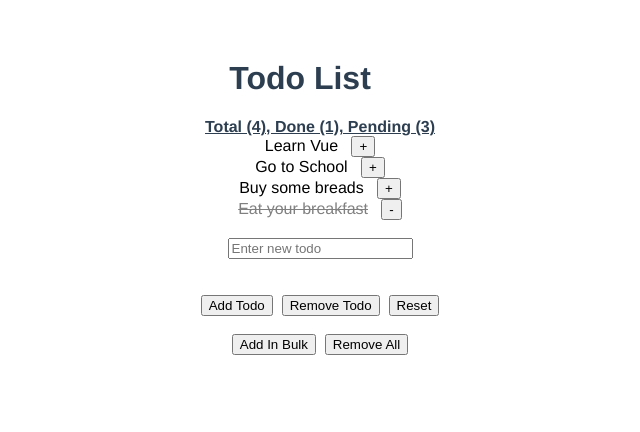
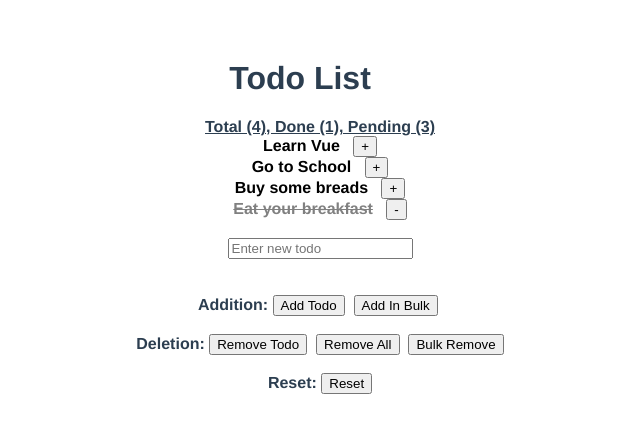
Before and after one commit to raksgithub/first-vue-app, a Vue app: page / in a window 1280 px wide. Shown: the top 432 px of the page, without its empty margins (340-980 px from the left). Built offline with nearby package versions, Linux system fonts and the light colour scheme; the HTML template or start-up script is replaced by a standard one.

Commit message:
Added Bulk remove feature

```diff
--- a/src/components/todos/Todos.vue
+++ b/src/components/todos/Todos.vue
@@ -14,17 +14,23 @@
         <input type="text" v-model="newTodo" placeholder="Enter new todo" />
       </div>
       <div v-else v-for="(bulkTodo, index) in bulkTodos" :key="index">
-        <input type="text" v-model="bulkTodos[index]" v-bind:placeholder="'Enter Bulk Todo ' + (index + 1)" />
+        <input type="text" v-model="bulkTodos[index]" v-bind:placeholder="`Enter Todo ${index + 1}`" />
       </div>
       <br />
       <br />
+      <span>Addition: </span>
       <button @click="addTodo">{{ bulk ? 'Bulk Add' : 'Add Todo' }}</button>&nbsp;
-      <button @click="removeTodo">Remove Todo</button>&nbsp;
-      <button @click="reset">Reset</button>
+      <button @click="addInBulk" v-if="!bulk">Add In Bulk</button>&nbsp;
       <br />
       <br />
-      <button @click="addInBulk" v-if="!bulk">Add In Bulk</button>&nbsp;
-      <button @click="removeAll">Remove All</button>
+      <span>Deletion: </span>
+      <button @click="removeTodo">{{ bulkRemove ? 'Bulk Remove' : 'Remove Todo' }}</button>&nbsp;
+      <button @click="removeAll">Remove All</button>&nbsp;
+      <button v-if="!bulkRemove" @click="removeInBulk">Bulk Remove</button>
+      <br />
+      <br />
+      <span>Reset: </span>
+      <button @click="reset">Reset</button>
     </ul>
   </div>
 </template>
@@ -50,8 +56,9 @@ export default {
     done: 0,
     todos_copy: [],
     bulk: false,
-    addInBulkCount: 0,
-    bulkTodos: []
+    bulkCount: 0,
+    bulkTodos: [],
+    bulkRemove: false
   }),
   created() {
     // Shallow recursive copy of todos
@@ -109,12 +116,17 @@ export default {
       });
     },
     addInBulk: function() {
-      const count = Number(prompt("How many ?"));
+      const count = Number(prompt('How many ?'));
       this.bulk = true;
-      this.addInBulkCount = count;
+      this.bulkCount = count;
       for (let i = 0; i < count; i++) {
-        this.bulkTodos.push("");
+        this.bulkTodos.push('');
       }
+    },
+    removeInBulk: function() {
+      const count = Number(prompt('How many ?'));
+      this.bulkRemove = true;
+      this.todos.splice(-count);
     }
   }
 };
@@ -124,4 +136,7 @@ export default {
 strong {
   text-decoration: underline;
 }
+span {
+  font-weight: bold;
+}
 </style>
```
